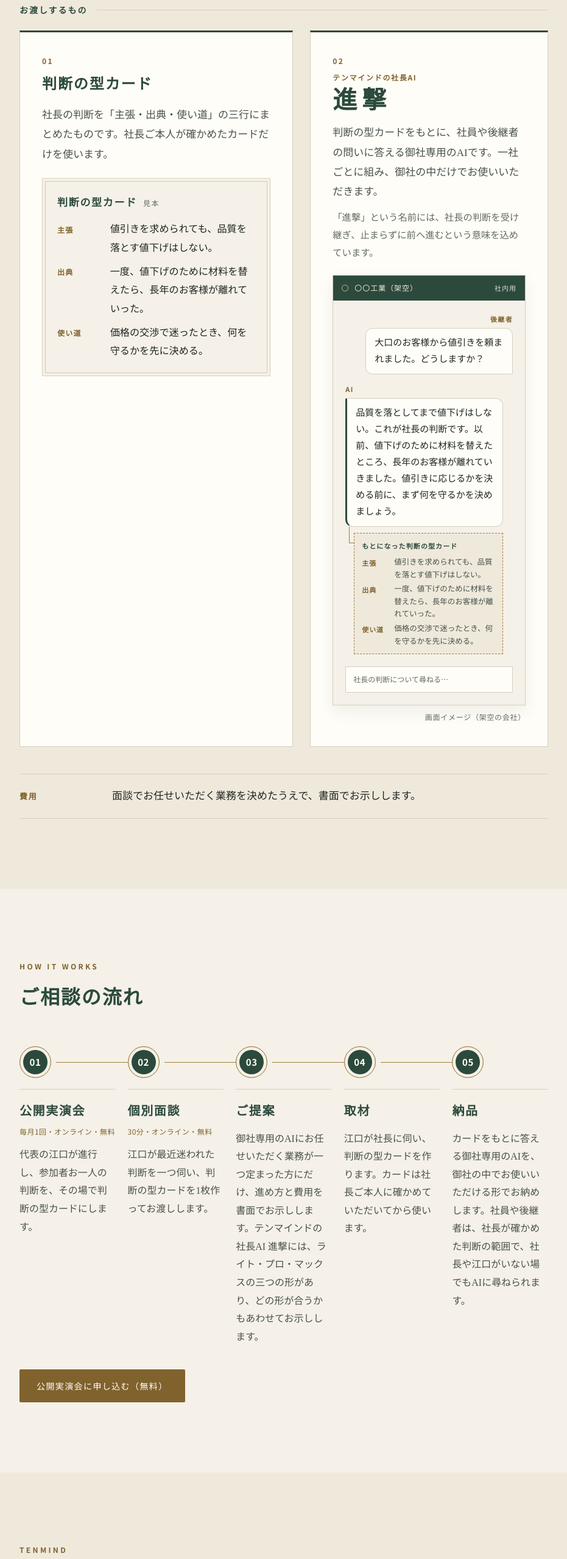
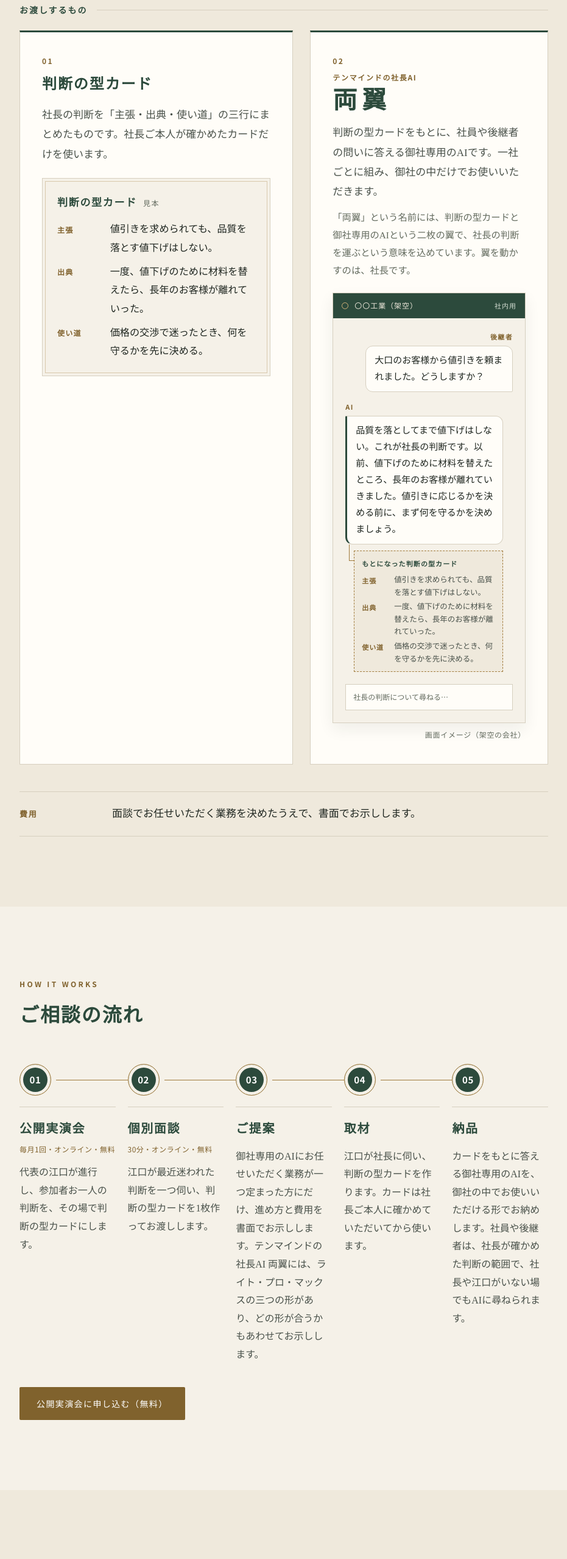
Before and after one commit to eguchi-naofumi/tenmind-hp, a plain HTML site: page index.html in a window 1280 px wide. Shown: the part 1510-4067 px from the top of the page at 61% size, without its empty margins (174-1105 px from the left). Drawn offline with Linux system fonts and the light colour scheme.

Commit message:
商品名を「社長AI 両翼」に変更（2026-10-17 本人決裁・J-PlatPat実検索で先行登録なし・「進撃」は同読み「神撃」先行のため不採用）
Co-Authored-By: Claude Fable 5.1 <noreply@anthropic.com>

```diff
--- a/index.html
+++ b/index.html
@@ -367,9 +367,9 @@ footer .f-bottom{display:flex;justify-content:space-between;flex-wrap:wrap;gap:8
           </div>
           <div class="item">
             <div class="no">02</div>
-            <h3 class="pname"><span class="pname-by">テンマインドの社長AI</span><span class="pname-main">進撃</span></h3>
+            <h3 class="pname"><span class="pname-by">テンマインドの社長AI</span><span class="pname-main">両翼</span></h3>
             <p>判断の型カードをもとに、社員や後継者の問いに答える御社専用のAIです。一社ごとに組み、御社の中だけでお使いいただきます。</p>
-            <p class="pname-note">「進撃」という名前には、社長の判断を受け継ぎ、止まらずに前へ進むという意味を込めています。</p>
+            <p class="pname-note">「両翼」という名前には、判断の型カードと御社専用のAIという二枚の翼で、社長の判断を運ぶという意味を込めています。翼を動かすのは、社長です。</p>
             <figure class="screen" aria-label="御社専用のAIの画面イメージ（架空の会社）">
               <div class="scr">
                 <div class="scr-bar" aria-hidden="true">〇〇工業（架空）<span>社内用</span></div>
@@ -410,7 +410,7 @@ footer .f-bottom{display:flex;justify-content:space-between;flex-wrap:wrap;gap:8
       <ol class="steps">
         <li><span class="n" aria-hidden="true"></span><div class="body"><h3>公開実演会</h3><div class="meta">毎月1回・オンライン・無料</div><p>代表の江口が進行し、参加者お一人の判断を、その場で判断の型カードにします。</p></div></li>
         <li><span class="n" aria-hidden="true"></span><div class="body"><h3>個別面談</h3><div class="meta">30分・オンライン・無料</div><p>江口が最近迷われた判断を一つ伺い、判断の型カードを1枚作ってお渡しします。</p></div></li>
-        <li><span class="n" aria-hidden="true"></span><div class="body"><h3>ご提案</h3><p>御社専用のAIにお任せいただく業務が一つ定まった方にだけ、進め方と費用を書面でお示しします。テンマインドの<span class="pn">社長AI 進撃</span>には、ライト・プロ・マックスの三つの形があり、どの形が合うかもあわせてお示しします。</p></div></li>
+        <li><span class="n" aria-hidden="true"></span><div class="body"><h3>ご提案</h3><p>御社専用のAIにお任せいただく業務が一つ定まった方にだけ、進め方と費用を書面でお示しします。テンマインドの<span class="pn">社長AI 両翼</span>には、ライト・プロ・マックスの三つの形があり、どの形が合うかもあわせてお示しします。</p></div></li>
         <li><span class="n" aria-hidden="true"></span><div class="body"><h3>取材</h3><p>江口が社長に伺い、判断の型カードを作ります。カードは社長ご本人に確かめていただいてから使います。</p></div></li>
         <li><span class="n" aria-hidden="true"></span><div class="body"><h3>納品</h3><p>カードをもとに答える御社専用のAIを、御社の中でお使いいただける形でお納めします。社員や後継者は、社長が確かめた判断の範囲で、社長や江口がいない場でもAIに尋ねられます。</p></div></li>
       </ol>
@@ -515,7 +515,7 @@ footer .f-bottom{display:flex;justify-content:space-between;flex-wrap:wrap;gap:8
         <tr><th>著作</th><td>江口 尚文 著『銀行員の目』シリーズ<span class="pn">（Kindle・2026年〜）</span><br>第1巻『<a href="https://www.amazon.co.jp/dp/B0HMLN9W82">社長、銀行はそこを見ていません</a>』<span class="pn">（2026年10月）</span></td></tr>
         <tr><th>事業内容</th><td><ul>
           <li>社長の判断×AIラボの運営（経営者の判断の言語化と継承の支援）</li>
-          <li>経営者の判断を学ぶAI<span class="pn">「社長AI 進撃」</span>の企画・構築（一社ごとの個別構築）</li>
+          <li>経営者の判断を学ぶAI<span class="pn">「社長AI 両翼」</span>の企画・構築（一社ごとの個別構築）</li>
           <li>経営に関する助言（顧問契約）</li>
           <li>AI開発環境「BlueLamp」の紹介・販売代行</li>
         </ul></td></tr>
```
